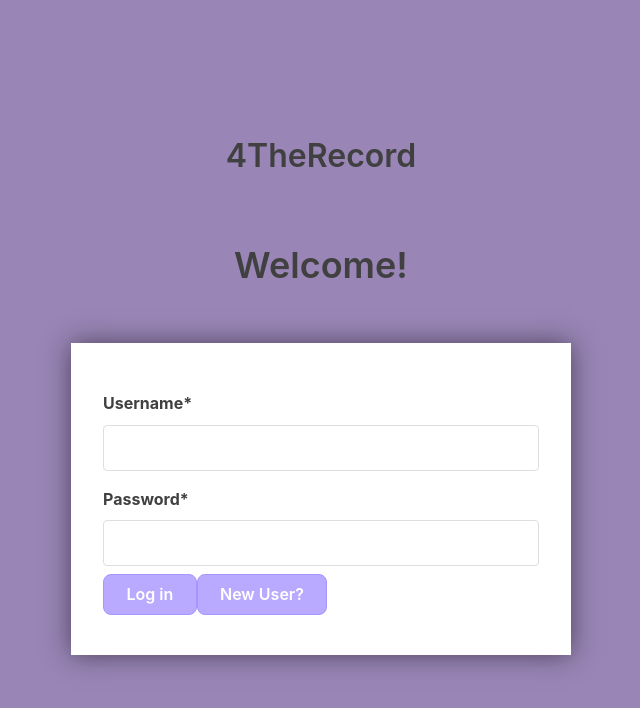
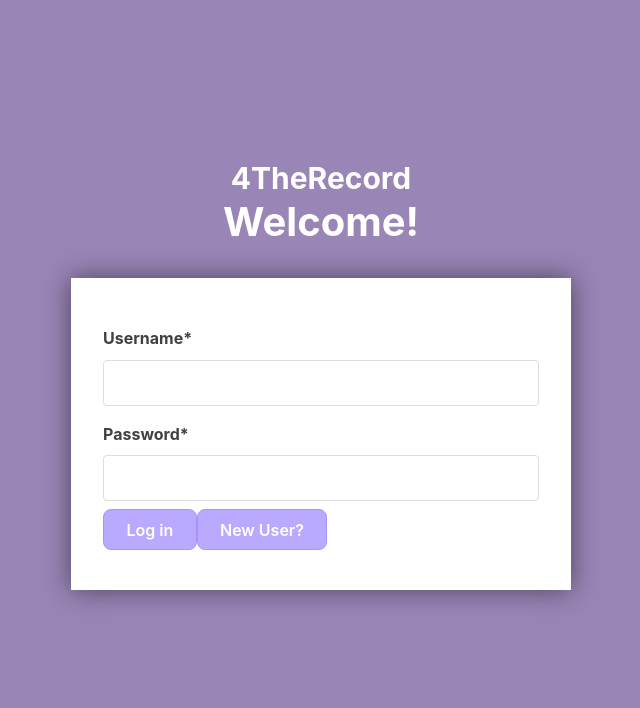
Before and after one commit to ncoronac/4TheRecord, a React (Vite) app in the folder packages/react-frontend/: page / in a window 1280 px wide. Shown: the top 708 px of the page, without its empty margins (319-959 px from the left). Built offline with nearby package versions, Linux system fonts and the light colour scheme.

Commit message:
fixing part of login page

```diff
--- a/packages/react-frontend/src/Login.jsx
+++ b/packages/react-frontend/src/Login.jsx
@@ -27,8 +27,8 @@ function Login({ handleSubmitPerson }) {
     return (
         <div className="form-page">
             <div className="header-group">
-                <h2>4TheRecord</h2>
-                <h1>Welcome!</h1>
+                <h2 className="header-group-h2">4TheRecord</h2>
+                <h1 className="header-group-h1">Welcome!</h1>
             </div>
 
             <div className="form-container">
```
